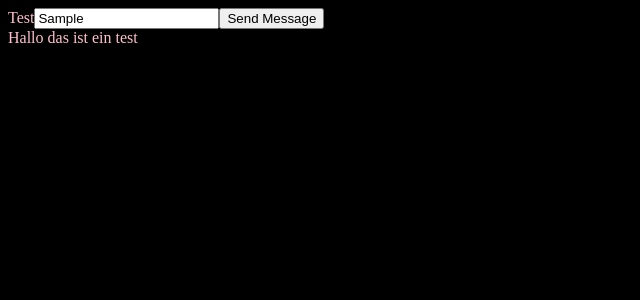
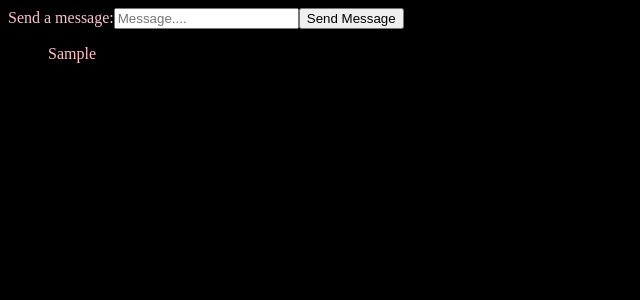
Before and after one commit to Desturo/react-frontend, a React (Create React App) app: page / in a window 1280 px wide. Both pictures are taken after typing "Sample" into the empty fields and a click on the button "Send Message". Shown: the top 300 px of the page, without its empty margins (0-640 px from the left). Built offline with nearby package versions, Linux system fonts and the light colour scheme; no server answers.

Commit message:
write and log recieved messages

```diff
--- a/src/App.jsx
+++ b/src/App.jsx
@@ -6,16 +6,20 @@ const socket = io.connect("https://desturo.de");
 
 function App() {
 
+  const [recievedMessages, setRecievedMessages] = useState([])
+
   useEffect(() => {
     socket.on('message-recieve', (data) => {
       console.log('User: ' + data.user);
       console.log('Message: ' + data.message);
+      setRecievedMessages([...recievedMessages, data.message])
     })
   }, [])
 
 
   const sendMessage = () => {
     socket.emit('message-send', message)
+    setRecievedMessages([...recievedMessages, message])
     setMessage('')
   }
 
@@ -27,10 +31,14 @@ function App() {
 
   return (
     <div>
-      Test
-      <input placeholder='Message....' onChange={(e) => { setMessage(e.target.value) }}/>
+      Send a message:
+      <input placeholder='Message....' onChange={(e) => { setMessage(e.target.value) }} value={message}/>
       <button onClick={sendMessage}>Send Message</button>
-      <div>Hallo das ist ein test</div>
+      <div>
+        <ul>
+          {recievedMessages.map((item, key) => { return(<li>{item}</li>) })}
+        </ul>
+      </div>
     </div>
   );
 }
--- a/src/index.css
+++ b/src/index.css
@@ -2,3 +2,7 @@ body {
     color: pink;
     background-color: black;
 }
+
+li {
+    list-style: none;
+}
```
